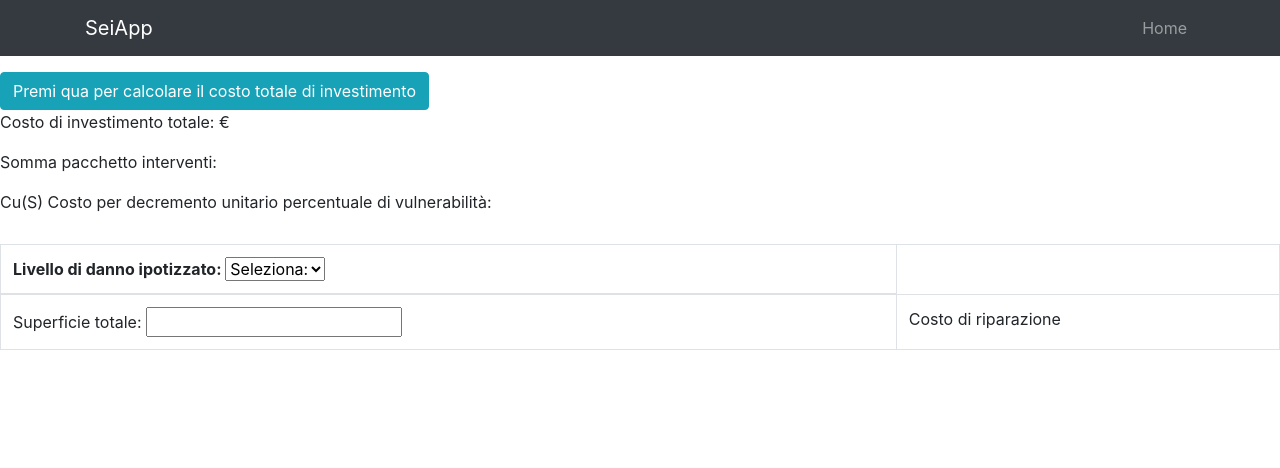
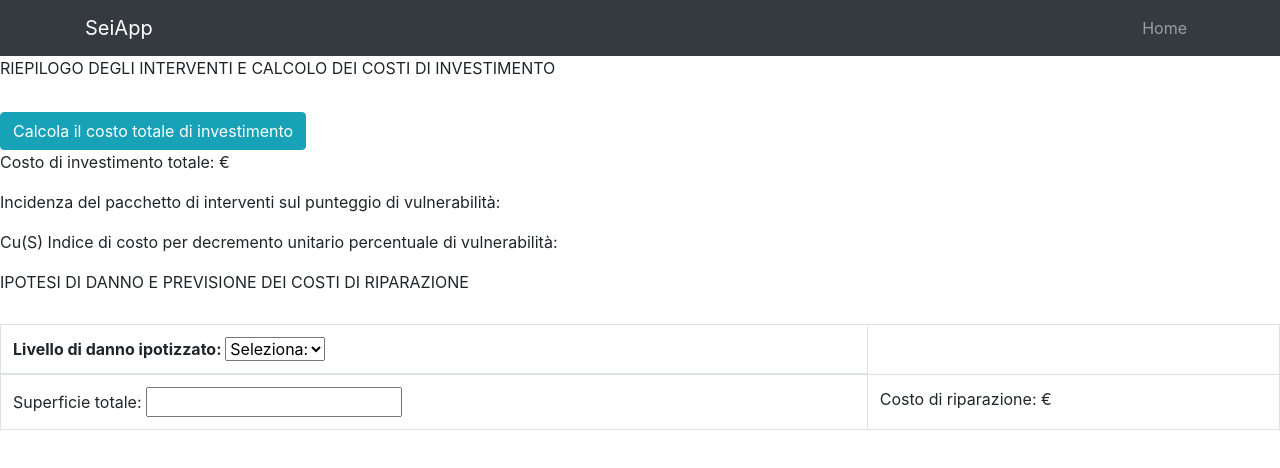
Before and after one commit to MetalGandix/ProjectSeiApp, an Angular app in the folder front-end-seiapp/: page /riepilogo-costi in a window 1280 px wide. Shown: the top 468 px of the page. Built offline with nearby package versions, Linux system fonts and the light colour scheme.

Commit message:
Cambiamenti di elisa

```diff
--- a/front-end-seiapp/src/app/edificio/edificio-inaggregato/edificio-inaggregato.component.css
+++ b/front-end-seiapp/src/app/edificio/edificio-inaggregato/edificio-inaggregato.component.css
@@ -3,5 +3,5 @@
   }
 
   :disabled {
-    color: red;
+    color: rgb(177, 176, 176);
   }
--- a/front-end-seiapp/src/app/edificio/edificio-inaggregato/edificio-inaggregato.component.html
+++ b/front-end-seiapp/src/app/edificio/edificio-inaggregato/edificio-inaggregato.component.html
@@ -13,7 +13,7 @@
         </div>
 
         <select class="form-control" id="edificioInAggregato" name="edificio" (change)="onChange($event.target.value)">
-          <option selected disabled>Seleziona EMP</option>
+          <option selected disabled>Seleziona la tipologia EMS</option>
           <option [value]="tipoEdificio.id" *ngFor="let tipoEdificio of edificioInAggregato;"
             [disabled]="tipoEdificio.abilitato">
            {{tipoEdificio.id}} - {{ tipoEdificio.tipologiaStrutture }}
--- a/front-end-seiapp/src/app/home/home.component.html
+++ b/front-end-seiapp/src/app/home/home.component.html
@@ -53,7 +53,7 @@
         <!-- Colonne sotto il carousel -->
         <div class="row">
           <div class="col-lg-4">
-            <img class="rounded-circle" src="assets\images\Edificio Singolo.jpg" alt="Generic placeholder image" width="140" height="140">
+            <img class="rounded-circle" src="assets\images\edificio singolo.jpg" alt="Generic placeholder image" width="140" height="140">
             <h2>Edificio singolo</h2>
             <p>Descrizione.</p>
             <p><a class="btn btn-secondary" routerLink="/edificio-singolo" routerLinkActive="active" role="button">Avanti &raquo;</a></p>
--- a/front-end-seiapp/src/app/mcdm-secondaria/mcdm-secondaria.component.html
+++ b/front-end-seiapp/src/app/mcdm-secondaria/mcdm-secondaria.component.html
@@ -154,7 +154,7 @@
             <div *ngIf="punteggioPassaggioClasseAggiornato - calcoloParziale(interventiDaMostrare.length - 1) <= 0 && bottoneVisibile == true">
                 <div id="boxPunteggio">
 
-                HAI FINALMENTE CAMBIATO CLASSE DI VULNERABILITÀ.
+                è stato conseguito il passaggio alla classe di vulnerabilità inferiore.
                 <button (click)="trasferisciClasseDiRischio()">
                     Prosegui
                 </button>
--- a/front-end-seiapp/src/app/riepilogo-costi/riepilogo-costi.component.html
+++ b/front-end-seiapp/src/app/riepilogo-costi/riepilogo-costi.component.html
@@ -3,6 +3,10 @@
     <head>
         PACCHETTO INVESTIMENTI STRUTTURALI
     </head>
+
+    <p>
+        RIEPILOGO DEGLI INTERVENTI E CALCOLO DEI COSTI DI INVESTIMENTO
+    </p>
     <table class="table table-bordered">
         <tr *ngFor="let elemento of interventi; index as j">
             <thead class="thead-dark">
@@ -37,20 +41,23 @@
         </tr>
     </table>
     <button class="btn btn-info" (click)="calcolaInvestimentoTotale()">
-        Premi qua per calcolare il costo totale di investimento
+        Calcola il costo totale di investimento
     </button>
     <p>
         Costo di investimento totale: {{totale}}€
     </p>
     <p>
-        Somma pacchetto interventi: {{sommaPacchettoInterventi}}
+        Incidenza del pacchetto di interventi sul punteggio di vulnerabilità: {{sommaPacchettoInterventi}}
     </p>
     <p>
-        Cu(S) Costo per decremento unitario percentuale di vulnerabilità:
+        Cu(S) Indice di costo per decremento unitario percentuale di vulnerabilità:
         {{risultatoDivisione}}
     </p>
 </form>
 
+<p>
+    IPOTESI DI DANNO E PREVISIONE DEI COSTI DI RIPARAZIONE
+</p>
 <table class="table table-bordered" style="margin-top: 30px;">
     <thead>
         <th>
@@ -60,7 +67,7 @@
                     Seleziona:
                 </option>
                 <option [value]="danno.id" *ngFor="let danno of dannoIpotizzato; index as j">
-                    {{danno.valore}} {{danno.costo}}€
+                    {{danno.valore}} {{danno.costo}}€/mq
                 </option>
             </select>
         </th>
@@ -73,7 +80,7 @@
                 (input)="numeroUtente = $event.target.value">
             </td>
             <td>
-                Costo di riparazione {{costoRiparazione}}
+                Costo di riparazione: {{costoRiparazione}}€
             </td>
         </tr>
     </tbody>
```
